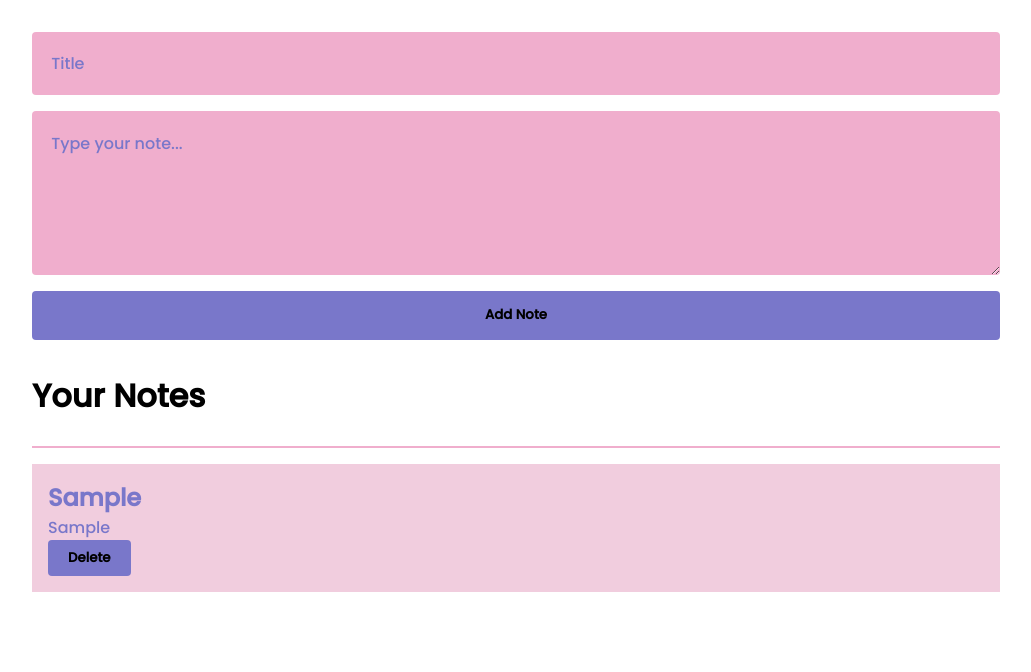
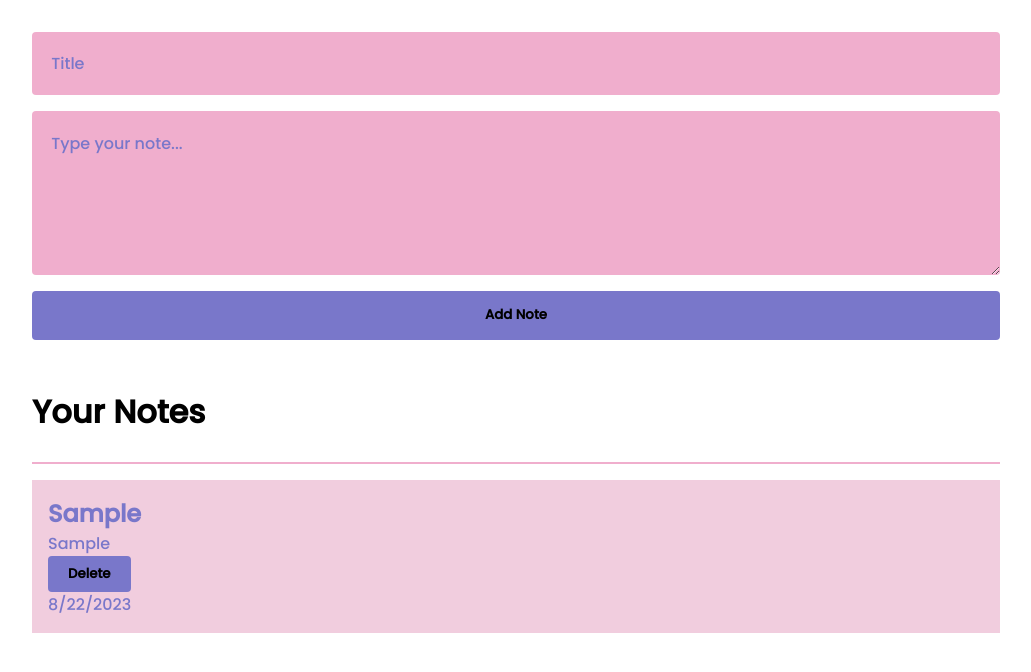
Before and after one commit to Mohadese-Keshtkar/Note, a plain HTML site: page index.html in a window 1280 px wide. Both pictures are taken after typing "Sample", "Sample" into the empty fields and a click on the button "Add Note". Shown: the whole page, without its empty margins (124-1155 px from the left). Drawn offline with Linux system fonts and the light colour scheme.

Commit message:
update js code and add date to notes

```diff
--- a/app.js
+++ b/app.js
@@ -11,6 +11,7 @@ function addNote() {
   let obj = {
     title: title,
     note: textarea,
+    date: new Date().toLocaleDateString(), //Adding date to the object
   };
 
   let notesArr = getDate();
@@ -50,6 +51,7 @@ function printData(callBack) {
         <h2>${item.title}</h2>
         <p>${item.note}</p>
         <button id=${index} onclick="deleteData(this.id)">Delete</button>
+        <div>${item.date}</div>
         `;
 
     cards.appendChild(card);
--- a/index.html
+++ b/index.html
@@ -19,6 +19,7 @@
           placeholder="Type your note..."
         ></textarea>
         <button type="button" id="addBtn">Add Note</button>
+        <span id="date"></span>
       </form>
 
       <h1>Your Notes</h1>
```
